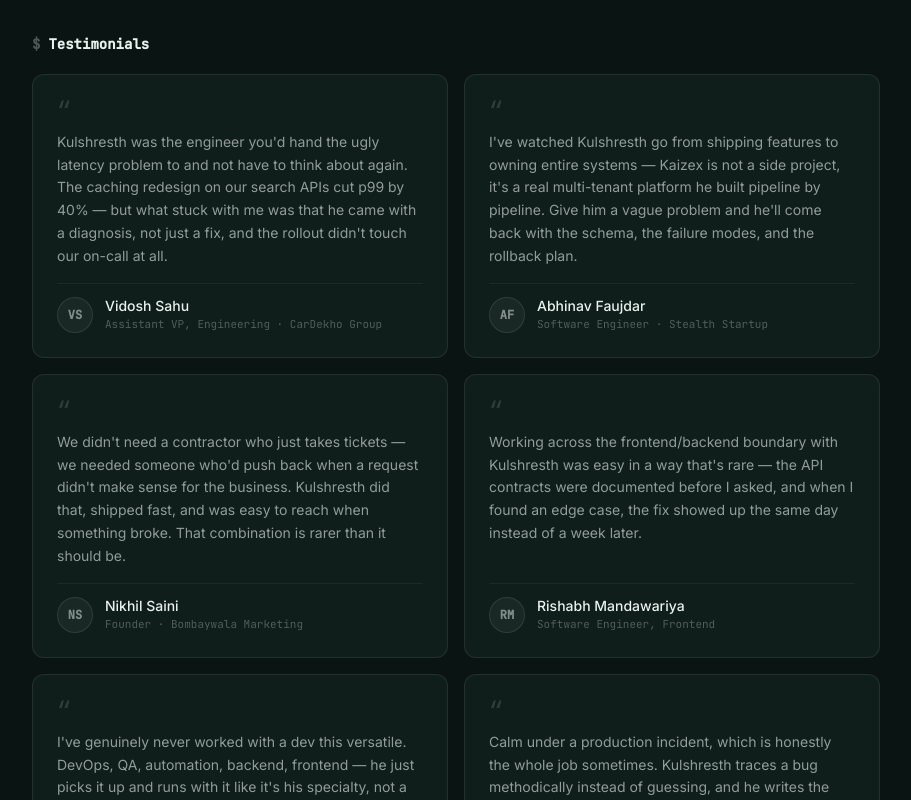
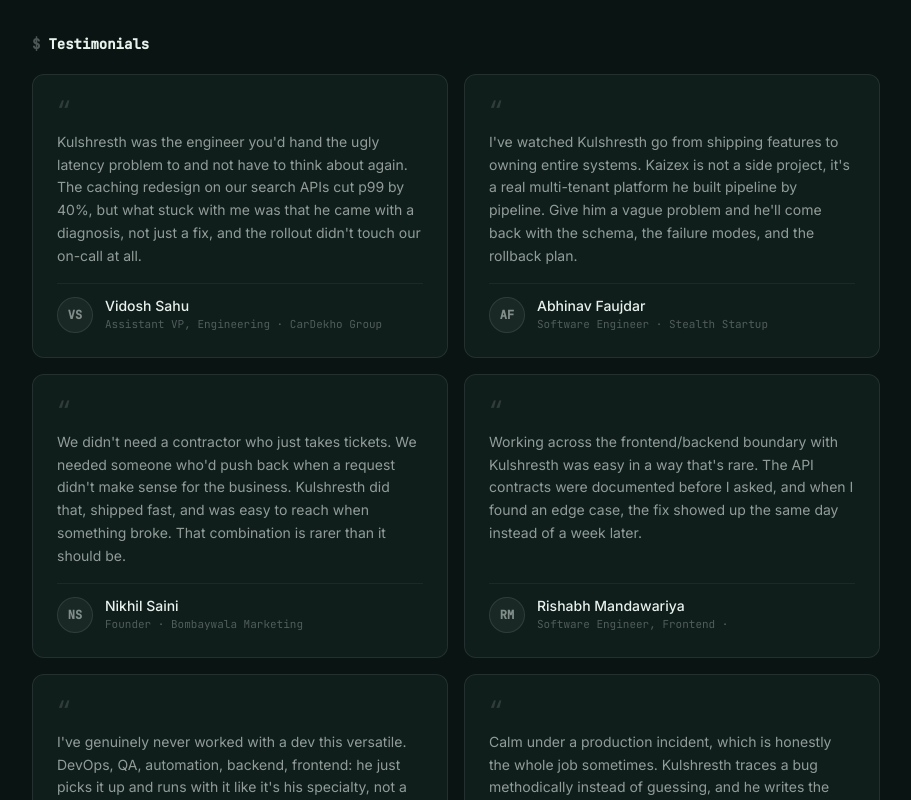
Before and after one commit to KulshresthJangid/tic-tac-toe, a React (Vite) app: page /about in a window 1280 px wide. Shown: the part 2800-3600 px from the top of the page, without its empty margins (184-1095 px from the left). Built offline with nearby package versions, Linux system fonts and the light colour scheme.

Commit message:
feat(testimonials): remove em dashes from quotes and drop the placeholder company dash

```diff
--- a/src/data/testimonials.ts
+++ b/src/data/testimonials.ts
@@ -8,7 +8,7 @@ export const testimonials: Testimonial[] = [
     company: 'CarDekho Group',
     relationship: 'Senior engineering leadership at CarDekho',
     quote:
-      "Kulshresth was the engineer you'd hand the ugly latency problem to and not have to think about again. The caching redesign on our search APIs cut p99 by 40% — but what stuck with me was that he came with a diagnosis, not just a fix, and the rollout didn't touch our on-call at all.",
+      "Kulshresth was the engineer you'd hand the ugly latency problem to and not have to think about again. The caching redesign on our search APIs cut p99 by 40%, but what stuck with me was that he came with a diagnosis, not just a fix, and the rollout didn't touch our on-call at all.",
     linkedinUrl: 'https://in.linkedin.com/in/vidoshsahu',
     approved: true,
   },
@@ -19,7 +19,7 @@ export const testimonials: Testimonial[] = [
     company: 'Stealth Startup',
     relationship: 'Fellow engineer, Jaipur',
     quote:
-      "I've watched Kulshresth go from shipping features to owning entire systems — Kaizex is not a side project, it's a real multi-tenant platform he built pipeline by pipeline. Give him a vague problem and he'll come back with the schema, the failure modes, and the rollback plan.",
+      "I've watched Kulshresth go from shipping features to owning entire systems. Kaizex is not a side project, it's a real multi-tenant platform he built pipeline by pipeline. Give him a vague problem and he'll come back with the schema, the failure modes, and the rollback plan.",
     linkedinUrl: 'https://in.linkedin.com/in/abhinav-faujdar',
     approved: true,
   },
@@ -30,34 +30,34 @@ export const testimonials: Testimonial[] = [
     company: 'Bombaywala Marketing',
     relationship: 'Client / freelance engagement',
     quote:
-      "We didn't need a contractor who just takes tickets — we needed someone who'd push back when a request didn't make sense for the business. Kulshresth did that, shipped fast, and was easy to reach when something broke. That combination is rarer than it should be.",
+      "We didn't need a contractor who just takes tickets. We needed someone who'd push back when a request didn't make sense for the business. Kulshresth did that, shipped fast, and was easy to reach when something broke. That combination is rarer than it should be.",
     approved: true,
   },
   {
     id: 'rishabh-mandawariya',
     name: 'Rishabh Mandawariya',
     role: 'Software Engineer, Frontend',
-    company: '—',
+    company: '',
     relationship: 'Frontend collaborator',
     quote:
-      "Working across the frontend/backend boundary with Kulshresth was easy in a way that's rare — the API contracts were documented before I asked, and when I found an edge case, the fix showed up the same day instead of a week later.",
+      "Working across the frontend/backend boundary with Kulshresth was easy in a way that's rare. The API contracts were documented before I asked, and when I found an edge case, the fix showed up the same day instead of a week later.",
     approved: true,
   },
   {
     id: 'vishal-upadhyay',
     name: 'Vishal Upadhyay',
     role: 'Software Engineer',
-    company: '—',
+    company: '',
     relationship: 'Engineering collaborator',
     quote:
-      "I've genuinely never worked with a dev this versatile. DevOps, QA, automation, backend, frontend — he just picks it up and runs with it like it's his specialty, not a stretch. If there's such a thing as a true master of all trades, it's him.",
+      "I've genuinely never worked with a dev this versatile. DevOps, QA, automation, backend, frontend: he just picks it up and runs with it like it's his specialty, not a stretch. If there's such a thing as a true master of all trades, it's him.",
     approved: true,
   },
   {
     id: 'prashant-sankhla',
     name: 'Prashant Sankhla',
     role: 'Engineer',
-    company: '—',
+    company: '',
     relationship: 'Colleague',
     quote:
       "Calm under a production incident, which is honestly the whole job sometimes. Kulshresth traces a bug methodically instead of guessing, and he writes the postmortem so the next person doesn't have to relearn the same lesson.",
```
